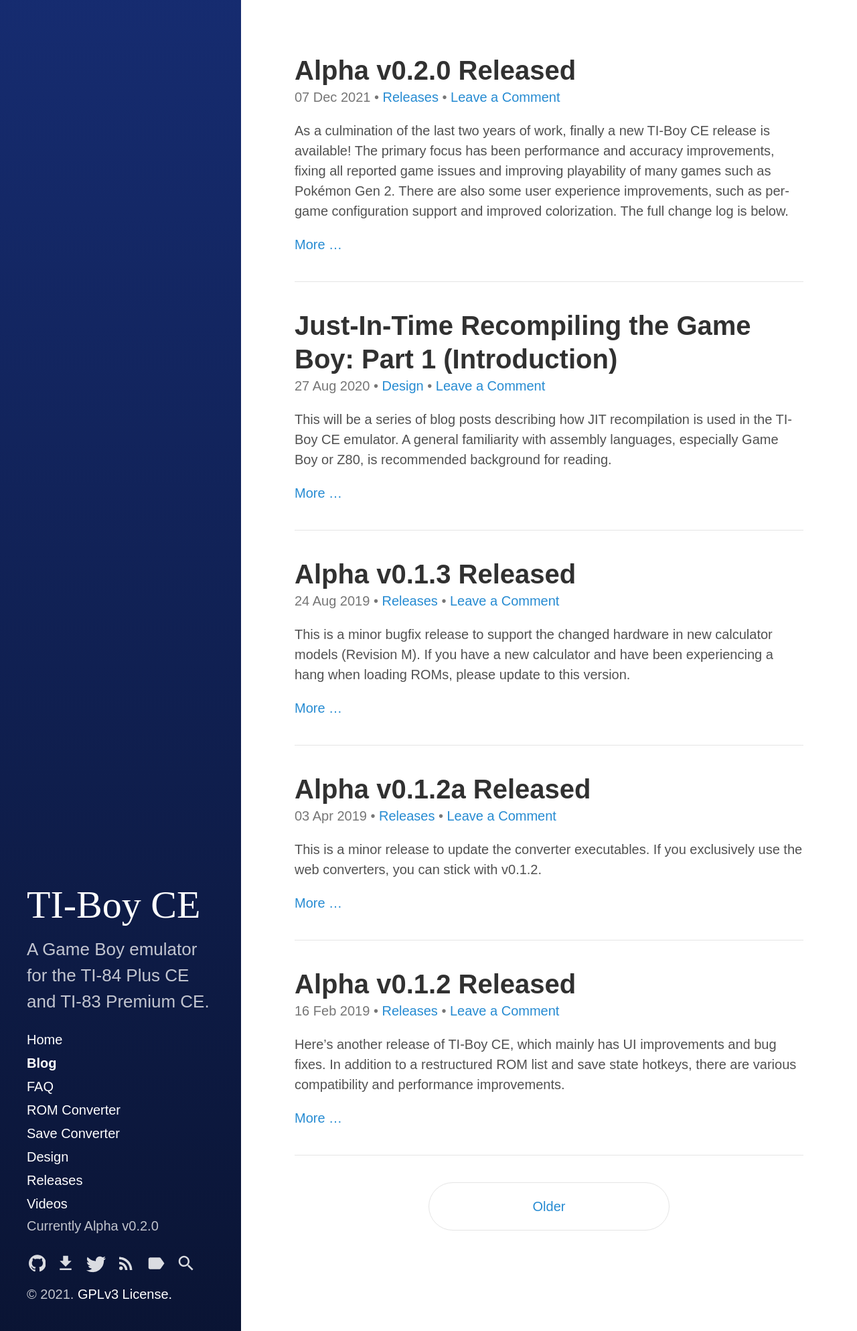
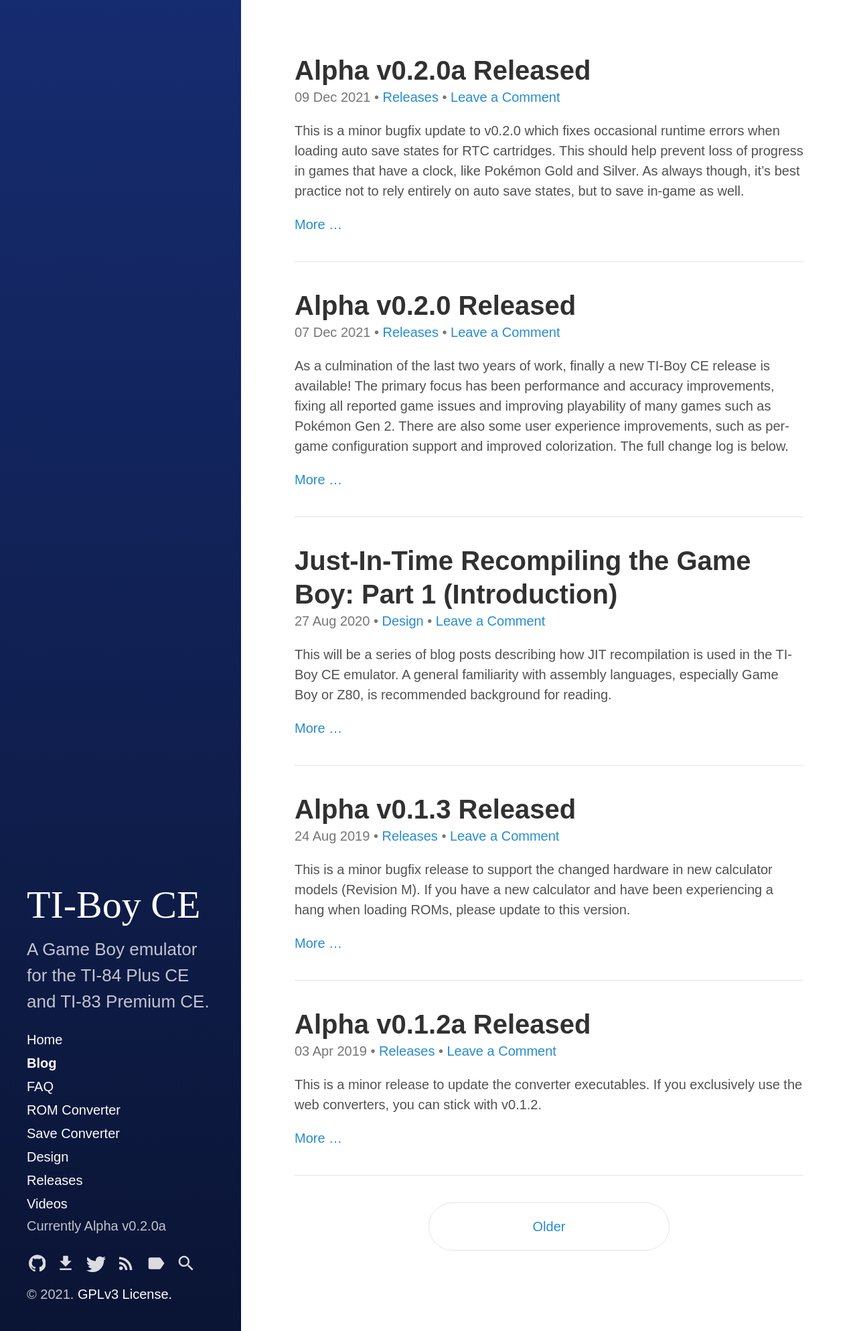
Before and after one commit to calc84maniac/tiboyce, a Jekyll site: the page built from blog/index.html, in a window 1280 px wide. Shown: the whole page at 67% size. Built offline with Jekyll 4.4.1, drawn with Linux system fonts in a browser that asks for light colours; the list of posts is cut into pages by our own code; comment, search, counter and statistics services are not loaded.

Commit message:
Release alpha v0.2.0a

```diff
--- a/_config.yml
+++ b/_config.yml
@@ -27,7 +27,7 @@
   - jekyll-paginate
 
 # Custom vars
-version:            Alpha v0.2.0
+version:            Alpha v0.2.0a
 sidebar_home_link:  true
 sidebar_blog_link:  '/blog/'    # By default, your home page is your blog
                                 # page. If you change your paginate_path,
--- /dev/null
+++ b/_posts/2021-12-09-alpha-v0-2-0a-released.md
@@ -0,0 +1,19 @@
+---
+layout: post
+title: "Alpha v0.2.0a Released"
+categories:
+  - Releases
+tags:
+  - Release
+---
+
+This is a minor bugfix update to v0.2.0 which fixes occasional runtime errors when loading auto save states for RTC cartridges.
+This should help prevent loss of progress in games that have a clock, like Pokémon Gold and Silver.
+As always though, it's best practice not to rely entirely on auto save states, but to save in-game as well.
+
+You can download the release from [GitHub](https://github.com/calc84maniac/tiboyce/releases).
+
+## Changelog
+
+### Fixed
+-   Fix an intermittent code corruption when loading RTC save states.
```
